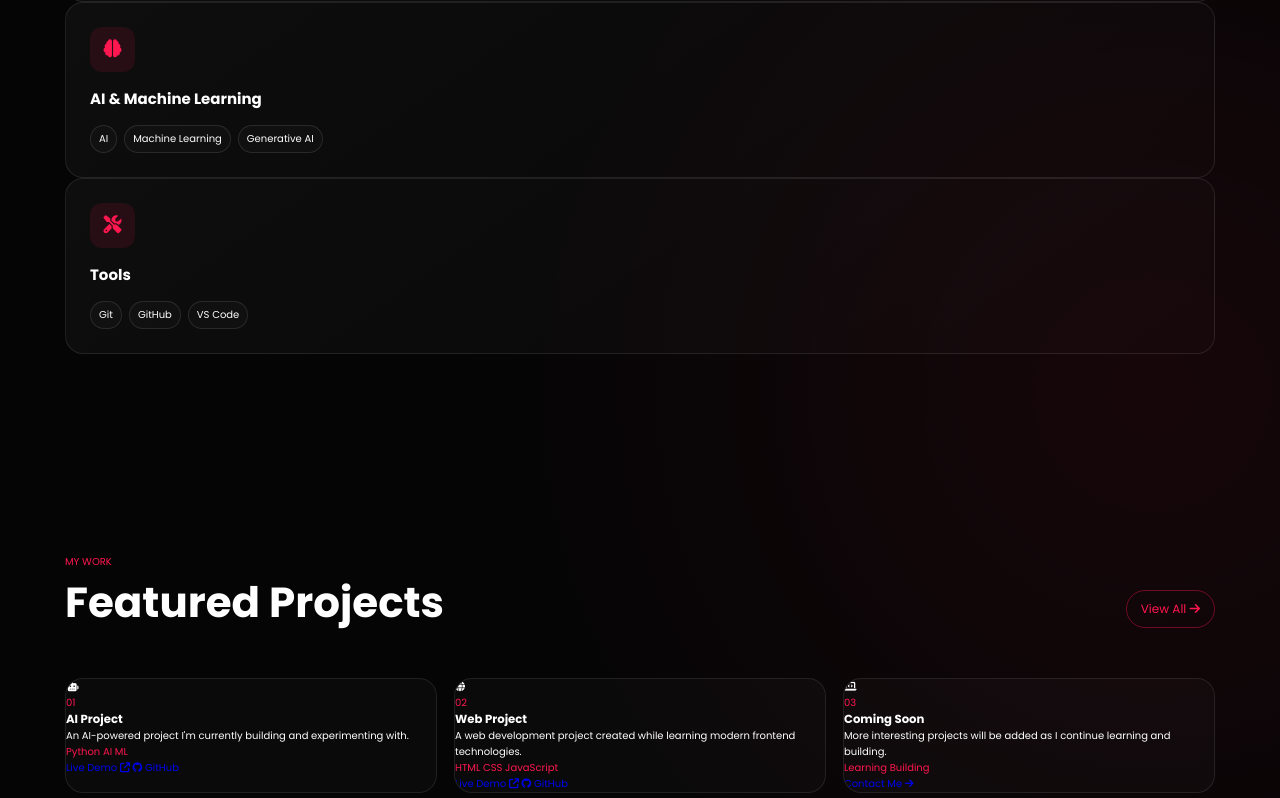
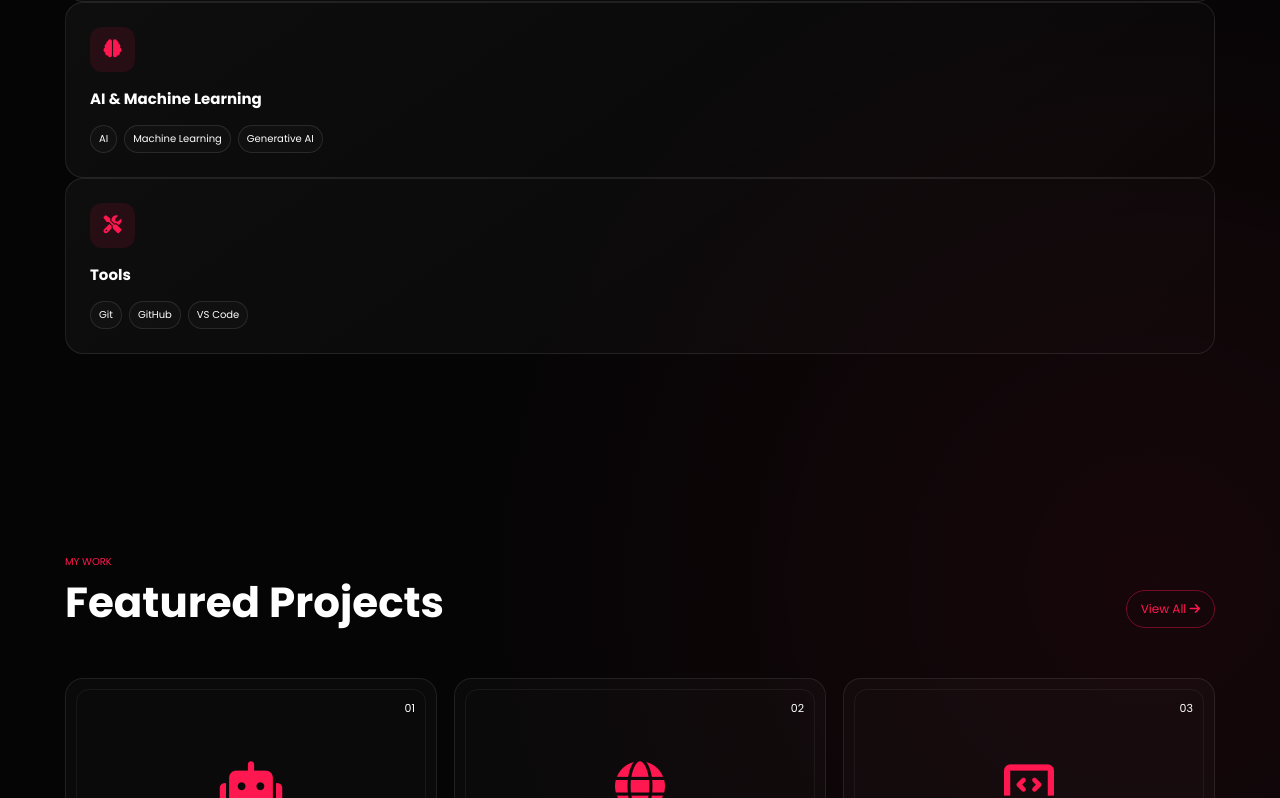
Before and after one commit to tabrez-1409/My---Portfolio, a plain HTML site: page index.html in a window 1280 px wide. Shown: the part 2002-2800 px from the top of the page. Drawn offline with Linux system fonts and the light colour scheme.

Commit message:
css modifying

```diff
--- a/style.css
+++ b/style.css
@@ -277,25 +277,22 @@ section {
 
 
 @keyframes words {
-    0%, 20% {
+    0%, 40% {
         content: "AI Trainer";
     }
 
-    21%, 40% {
+    41%, 60% {
         content: "Web Developer";
     }
 
-    41%, 60% {
+    61%, 80% {
         content: "Prompt Writer";
     }
 
-    61%, 80% {
+    81%, 100% {
         content: "AI Enthusiast";
     }
 
-    81%, 100% {
-        content: "Problem Solver";
-    }
 }
 
 @keyframes typing {
@@ -303,25 +300,22 @@ section {
         width: calc(100% + 10px);
     }
 
-    20%, 30% {
+    30%, 45% {
         width: 0;
     }
 
-    40%, 50% {
+    55%, 65% {
         width: calc(100% + 10px);
     }
 
-    60%, 70% {
+    75%, 90% {
         width: 0;
     }
 
-    80%, 90% {
-        width: calc(100% + 10px);
+    95%, 100% {
+        width: 0;
     }
 
-    100% {
-        width: 0;
-    }
 }
 
 /* =====================================================
@@ -924,3 +918,174 @@ section {
         rgba(0,0,0,0.3);
 
 }
+
+.project-image {
+
+    height:
+        200px;
+
+    margin:
+        1rem;
+
+    border-radius:
+        13px;
+
+    display:
+        flex;
+
+    justify-content:
+        center;
+
+    align-items:
+        center;
+
+    position:
+        relative;
+
+    background: radial-gradient(circle, rgba(255,23,79,0.18) transparent 60%), #08080a;
+    border: 1px solid rgba(255,255,255,0.06);
+}
+
+.project-icon {
+
+    font-size:
+        5rem;
+
+    color:
+        var(--red);
+
+}
+
+
+.project-number {
+
+    position:
+        absolute;
+
+    top:
+        1rem;
+
+    right:
+        1rem;
+
+    color:
+        var(--gray);
+
+    font-size:
+        1.1rem;
+
+}
+
+
+.project-content {
+
+    padding:
+        1.8rem;
+
+}
+
+
+.project-content h3 {
+
+    font-size:
+        1.8rem;
+
+    margin-bottom:
+        0.8rem;
+
+}
+
+
+.project-content p {
+
+    color:
+        var(--gray);
+
+    font-size:
+        1.2rem;
+
+    line-height:
+        1.7;
+
+    min-height:
+        6rem;
+
+}
+
+
+.project-tags {
+
+    display:
+        flex;
+
+    flex-wrap:
+        wrap;
+
+    gap:
+        0.6rem;
+
+    margin:
+        1.4rem 0;
+
+}
+
+
+.project-tags span {
+
+    padding:
+        0.5rem 0.8rem;
+
+    border:
+        1px solid
+        rgba(255,255,255,0.1);
+
+    border-radius:
+        50px;
+
+    font-size:
+        1rem;
+
+    color:
+        var(--light-gray);
+
+}
+
+
+.project-links {
+
+    display:
+        flex;
+
+    gap:
+        1.2rem;
+
+}
+
+
+.project-links a {
+
+    color:
+        var(--red);
+
+    font-size:
+        1.1rem;
+
+    font-weight:
+        600;
+
+    transition:
+        var(--transition);
+
+}
+
+
+.project-links a:hover {
+
+    color:
+        var(--white);
+
+}
+
+/* =====================================================
+   JOURNEY
+===================================================== */
```
